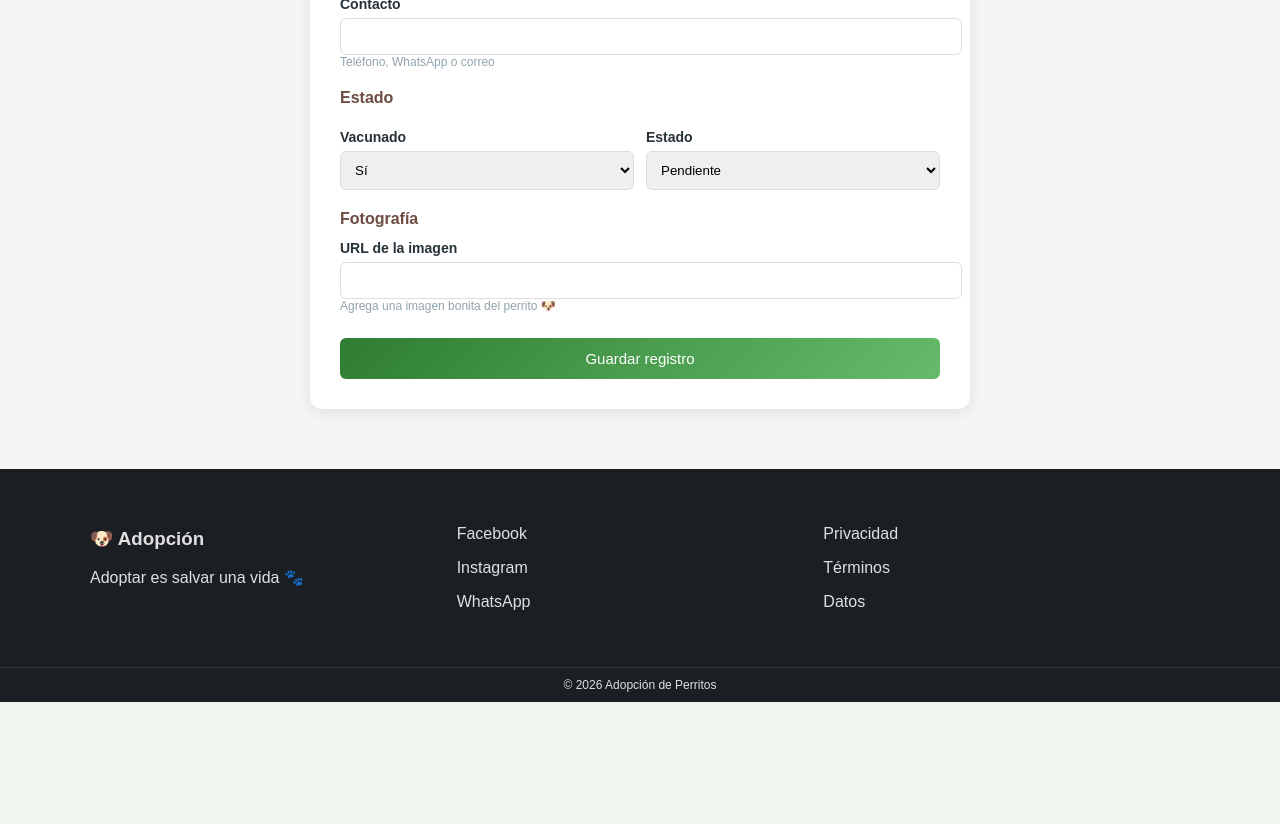
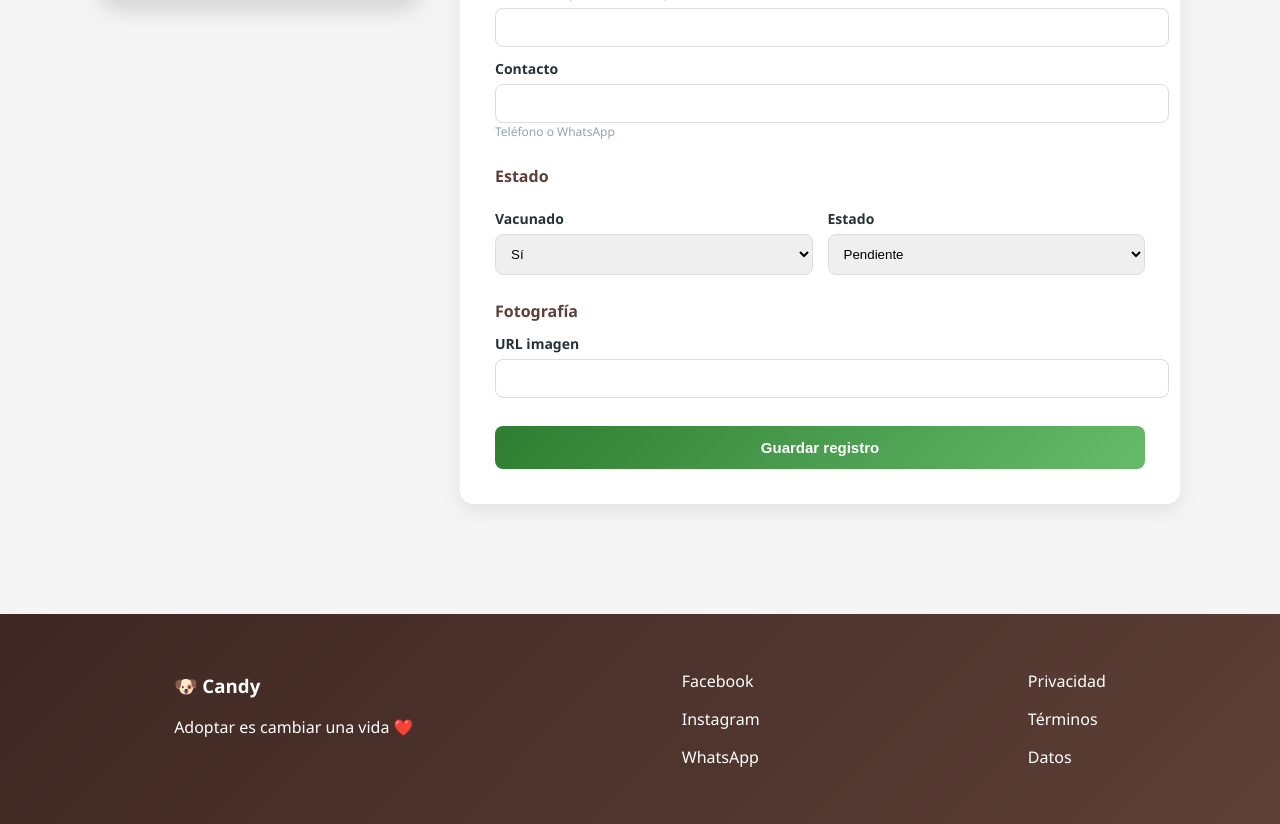
Before and after one commit to YeViMaAm/Perritos, a FastAPI app: page /registro in a window 1280 px wide. Shown: the part 666-1490 px from the top of the page. Before the commit the page ends 1368 px from the top, so only its background shows below. Run offline with FastAPI, Linux system fonts and the light colour scheme.

Commit message:
se ajusta el arvhivo registro.html

```diff
--- a/templates/registro.html
+++ b/templates/registro.html
@@ -1,168 +1,212 @@
 <!DOCTYPE html>
-<html>
+<html lang="es">
 <head>
-    <title>Registrar Perrito</title>
+<meta charset="UTF-8">
+<title>Candy - Registrar Perrito</title>
+<meta name="viewport" content="width=device-width, initial-scale=1.0">
 
 <style>
 :root {
-            --primary: #2E7D32;
-            --primary-light: #66BB6A;
-            --brown: #6D4C41;
-            --accent: #FFB74D;
-
-            --background: #F5F5F5;
-            --card: #FFFFFF;
+    --green: #2e7d32;
+    --green-light: #66bb6a;
+    --brown: #5d4037;
+    --bg: #f5f5f5;
+    --card: #ffffff;
     --text: #263238;
-            --gray: #90A4AE;
+    --gray: #90a4ae;
 }
 
+/* GENERAL */
 body {
     margin: 0;
-            font-family: Arial, Helvetica, sans-serif;
-            background-color: var(--background);
+    font-family: 'Segoe UI', sans-serif;
+    background: var(--bg);
     color: var(--text);
 }
 
-        /* HEADER */
+/* HEADER (IGUAL A LISTA) */
 header {
-            background: linear-gradient(135deg, var(--primary), var(--primary-light));
+    background: var(--green);
     color: white;
-            padding: 16px 32px;
+    padding: 15px 30px;
     display: flex;
     justify-content: space-between;
     align-items: center;
 }
 
+header h2 {
+    margin: 0;
+    font-size: 18px;
+}
+
+/* BOTÓN CERRAR SESIÓN (IGUAL LISTA) */
 .logout {
-            background: white;
-            color: var(--primary);
-            padding: 6px 12px;
-            border-radius: 20px;
-            text-decoration: none;
-            font-size: 13px;
+    background: var(--brown);
+    color: white;
+    border: none;
+    padding: 10px 14px;
+    border-radius: 6px;
+    cursor: pointer;
     font-weight: bold;
+}
+
+/* CONTENEDOR PRINCIPAL */
+.wrapper {
+    display: flex;
+    justify-content: center;
+    padding: 50px 20px;
+    gap: 40px;
+    flex-wrap: wrap;
+}
+
+/* IMAGEN LATERAL */
+.side-image {
+    width: 320px;
+    height: 520px;
+    border-radius: 16px;
+    overflow: hidden;
+    box-shadow: 0 10px 25px rgba(0,0,0,0.15);
+}
+
+.side-image img {
+    width: 100%;
+    height: 100%;
+    object-fit: cover;
 }
 
 /* FORM */
 .form-box {
     background: var(--card);
-            max-width: 600px;
-            margin: 40px auto;
-            padding: 30px;
-            border-radius: 12px;
-            box-shadow: 0 4px 14px rgba(0,0,0,0.08);
+    width: 650px;
+    padding: 35px;
+    border-radius: 14px;
+    box-shadow: 0 8px 20px rgba(0,0,0,0.08);
 }
 
+/* TITULOS */
 .title {
-            font-size: 22px;
-            color: var(--primary);
+    font-size: 24px;
+    color: var(--green);
     margin-bottom: 5px;
 }
 
 .subtitle {
+    color: var(--gray);
     font-size: 14px;
-            color: var(--gray);
-            margin-bottom: 20px;
+    margin-bottom: 25px;
 }
 
+/* SECCIONES */
 .section-title {
-            margin-top: 20px;
+    margin-top: 25px;
     margin-bottom: 10px;
     font-weight: bold;
     color: var(--brown);
 }
 
+/* INPUTS */
 label {
     display: block;
     margin-top: 12px;
     font-size: 14px;
-            font-weight: bold;
+    font-weight: 600;
 }
 
 input, select {
     width: 100%;
-            padding: 10px;
+    padding: 11px;
     margin-top: 6px;
+    border-radius: 8px;
     border: 1px solid #ddd;
-            border-radius: 6px;
     transition: 0.2s;
 }
 
 input:focus, select:focus {
-            border-color: var(--primary);
+    border-color: var(--green);
     box-shadow: 0 0 0 3px rgba(46,125,50,0.15);
     outline: none;
 }
 
+/* DOS COLUMNAS */
 .two-columns {
     display: grid;
     grid-template-columns: 1fr 1fr;
-            gap: 12px;
+    gap: 15px;
 }
 
+/* AYUDA */
 .helper {
     font-size: 12px;
     color: var(--gray);
 }
 
-        /* BOTÓN */
+/* BOTÓN PRINCIPAL */
 button {
-            margin-top: 25px;
+    margin-top: 28px;
     width: 100%;
-            padding: 12px;
-            background: linear-gradient(135deg, var(--primary), var(--primary-light));
+    padding: 13px;
+    background: linear-gradient(135deg, var(--green), var(--green-light));
     border: none;
     color: white;
     font-size: 15px;
-            border-radius: 6px;
+    border-radius: 8px;
     cursor: pointer;
+    font-weight: bold;
     transition: 0.2s;
 }
 
 button:hover {
-            transform: translateY(-1px);
-            box-shadow: 0 4px 10px rgba(0,0,0,0.15);
+    transform: translateY(-2px);
 }
 
-        /* FOOTER */
+/* FOOTER (MISMO ESTILO LISTA) */
 footer {
-            background: #1b1f23;
-            color: #e0e0e0;
     margin-top: 60px;
+    background: linear-gradient(135deg, #3e2723, #5d4037);
+    color: white;
+    padding: 40px;
+    display: flex;
+    justify-content: space-around;
+    flex-wrap: wrap;
 }
 
-        .footer-container {
-            max-width: 1100px;
-            margin: auto;
-            padding: 40px 20px;
-            display: grid;
-            grid-template-columns: repeat(auto-fit, minmax(220px, 1fr));
+/* RESPONSIVE */
+@media (max-width: 900px) {
+    .side-image {
+        display: none;
     }
 
-        .footer-bottom {
-            text-align: center;
-            padding: 10px;
-            font-size: 12px;
-            border-top: 1px solid #333;
+    .form-box {
+        width: 100%;
+    }
 }
 </style>
 </head>
 
 <body>
 
+<!-- HEADER -->
 <header>
-    <h2>🐶 Adopción de Perritos</h2>
-    <a href="/logout" class="logout">Cerrar sesión</a>
+    <h2>🐶 Candy - Registro de Perritos</h2>
+    <button class="logout">Cerrar sesión</button>
 </header>
 
+<!-- CONTENIDO -->
+<div class="wrapper">
+
+    <!-- IMAGEN DECORATIVA -->
+    <div class="side-image">
+        <img src="https://images.unsplash.com/photo-1558788353-f76d92427f16">
+    </div>
+
+    <!-- FORM -->
     <div class="form-box">
 
         <div class="title">Registrar Perrito</div>
-    <div class="subtitle">Completa la información para publicar en adopción</div>
+        <div class="subtitle">Completa la información para publicar en adopción 🐾</div>
 
         <form action="/perritos" method="post">
 
-        <!-- DATOS -->
             <div class="section-title">Datos del perrito</div>
 
             <label>Nombre</label>
@@ -171,8 +215,7 @@
             <div class="two-columns">
                 <div>
                     <label>Tamaño</label>
-                <select name="tamano" required>
-                    <option value="">Selecciona</option>
+                    <select name="tamano">
                         <option>Pequeño</option>
                         <option>Mediano</option>
                         <option>Grande</option>
@@ -181,8 +224,7 @@
 
                 <div>
                     <label>Sexo</label>
-                <select name="sexo" required>
-                    <option value="">Selecciona</option>
+                    <select name="sexo">
                         <option>Macho</option>
                         <option>Hembra</option>
                     </select>
@@ -190,22 +232,20 @@
             </div>
 
             <label>Edad</label>
-        <input type="number" name="edad" min="0" required>
+            <input type="number" name="edad">
 
             <label>Raza</label>
             <input type="text" name="raza">
 
-        <!-- UBICACIÓN -->
             <div class="section-title">Ubicación y contacto</div>
 
-        <label>Ubicación</label>
-        <input type="text" name="ubicacion" required>
+            <label>Ubicación (IMPORTANTE)</label>
+            <input type="text" name="ubicacion">
 
             <label>Contacto</label>
-        <input type="text" name="contacto" required>
-        <div class="helper">Teléfono, WhatsApp o correo</div>
+            <input type="text" name="contacto">
+            <div class="helper">Teléfono o WhatsApp</div>
 
-        <!-- ESTADO -->
             <div class="section-title">Estado</div>
 
             <div class="two-columns">
@@ -227,12 +267,10 @@
                 </div>
             </div>
 
-        <!-- FOTO -->
             <div class="section-title">Fotografía</div>
 
-        <label>URL de la imagen</label>
-        <input type="text" name="foto" required>
-        <div class="helper">Agrega una imagen bonita del perrito 🐶</div>
+            <label>URL imagen</label>
+            <input type="text" name="foto">
 
             <button type="submit">Guardar registro</button>
 
@@ -240,11 +278,13 @@
 
     </div>
 
+</div>
+
+<!-- FOOTER IGUAL LISTA -->
 <footer>
-    <div class="footer-container">
     <div>
-            <h3>🐶 Adopción</h3>
-            <p>Adoptar es salvar una vida 🐾</p>
+        <h3>🐶 Candy</h3>
+        <p>Adoptar es cambiar una vida ❤️</p>
     </div>
 
     <div>
@@ -258,11 +298,6 @@
         <p>Términos</p>
         <p>Datos</p>
     </div>
-    </div>
-
-    <div class="footer-bottom">
-        © 2026 Adopción de Perritos
-    </div>
 </footer>
 
 </body>
```
Lines whose indentation alone changed are shown as unchanged.
